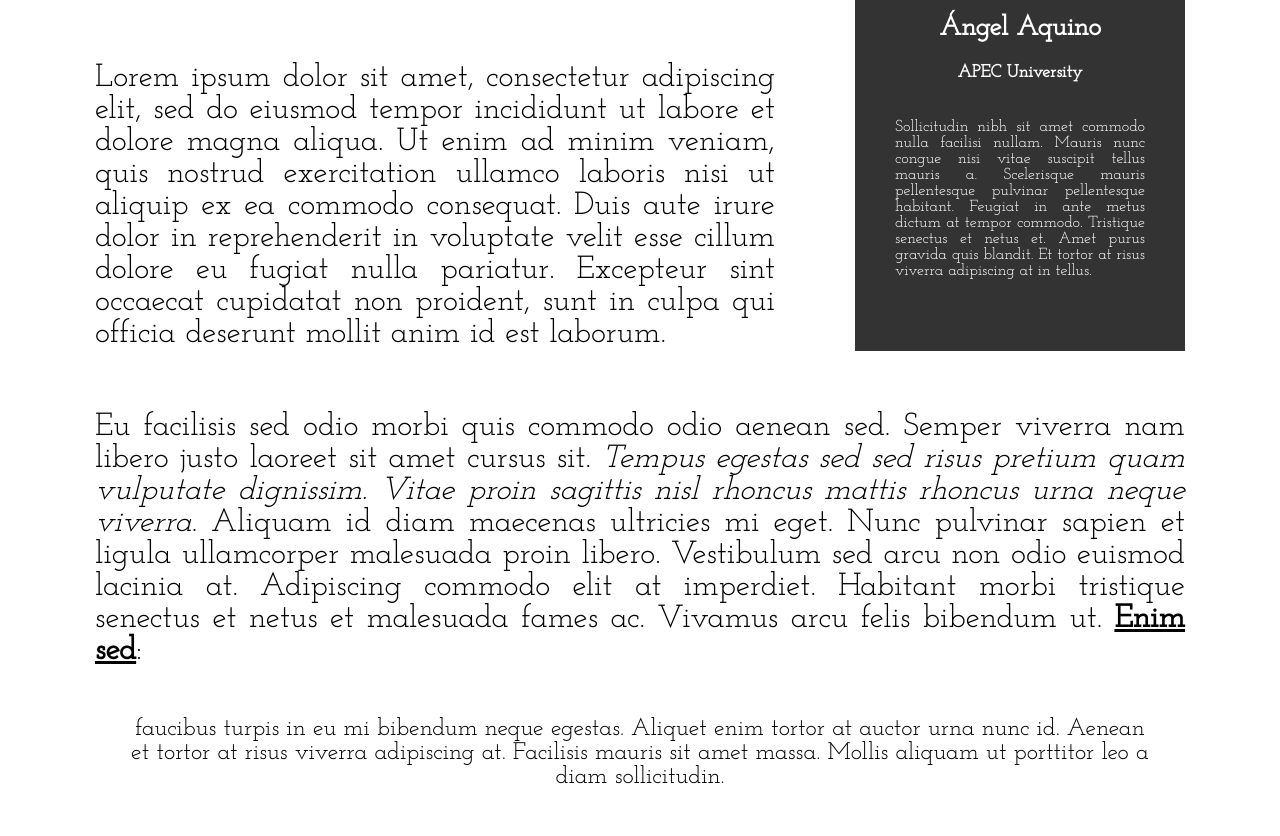
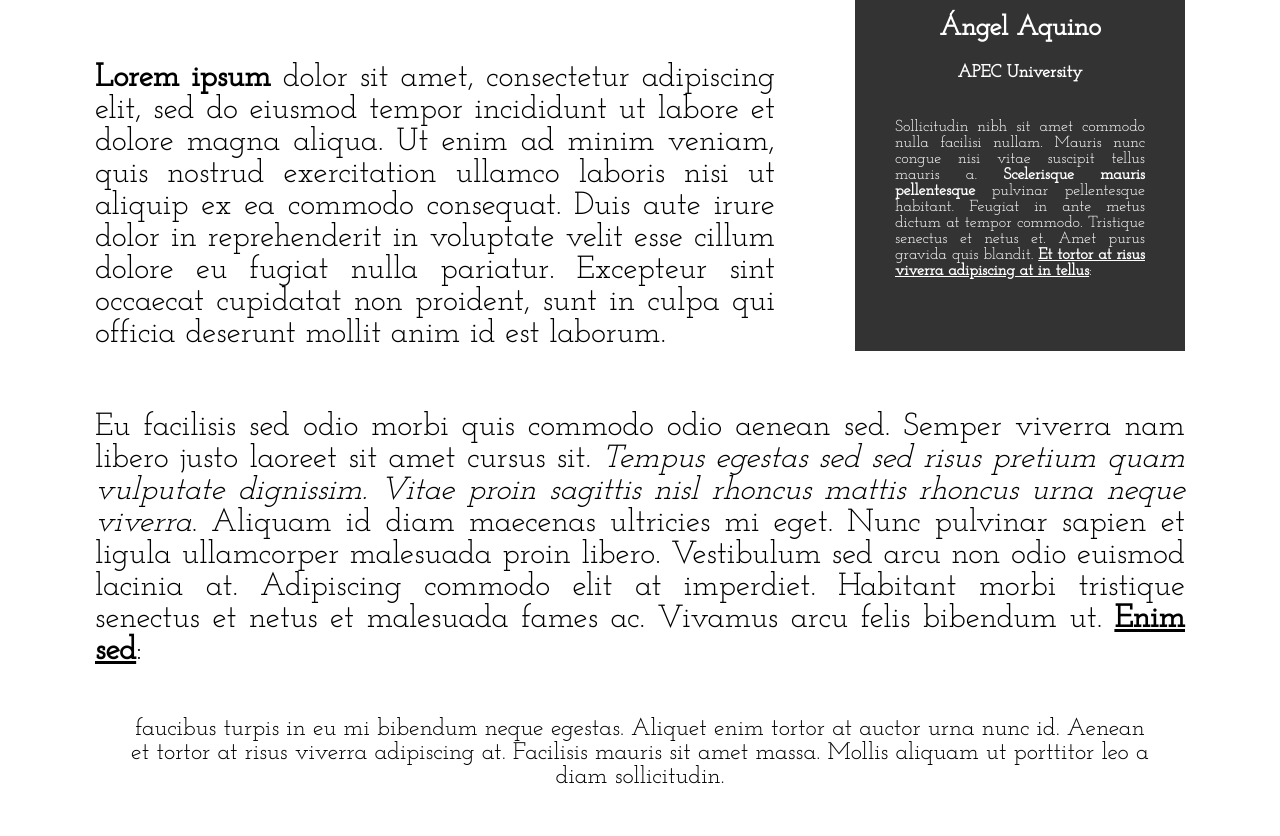
Before and after one commit to TheAngel12/D-Angelo, a plain HTML site: page posts/italy-post.html in a window 1280 px wide. Shown: the part 1326-2162 px from the top of the page. Drawn offline with Linux system fonts and the light colour scheme; a web font is replaced by a local one.

Commit message:
Post content fixed 2.0

```diff
--- a/posts/italy-post.html
+++ b/posts/italy-post.html
@@ -32,7 +32,8 @@
                 <div class="post">
                     <div class="content">
                         <h1>Italy</h1>
-                        <p><bold>Lorem ipsum</bold> dolor sit amet, consectetur adipiscing elit, sed do eiusmod tempor
+                        <p><strong>Lorem ipsum</strong> dolor sit amet, consectetur adipiscing elit, sed do eiusmod
+                            tempor
                             incididunt ut labore et dolore magna aliqua. Ut enim ad minim veniam, quis nostrud
                             exercitation
                             ullamco laboris nisi ut aliquip ex ea commodo consequat. Duis aute irure dolor in
@@ -46,12 +47,12 @@
                         <h3>APEC University</h3>
                         <p>Sollicitudin nibh sit amet commodo nulla facilisi nullam. Mauris nunc congue nisi vitae
                             suscipit
-                            tellus mauris a. <bold>Scelerisque mauris pellentesque</bold> pulvinar pellentesque
+                            tellus mauris a. <strong>Scelerisque mauris pellentesque</strong> pulvinar pellentesque
                             habitant. Feugiat in
                             ante
                             metus dictum at tempor commodo. Tristique senectus et netus et. Amet purus gravida quis
                             blandit.
-                            Et <underline>tortor</underline> at risus viverra adipiscing at in tellus.</p>
+                            <span class="underline">Et tortor at risus viverra adipiscing at in tellus</span>:</p>
                     </sidebar>
                     <div class="more-content">
                         <p>Eu facilisis sed odio morbi quis commodo odio aenean sed. Semper viverra nam
```
Also changed, not shown: posts/new-york-post.html (+4 -3 lines), posts/pancakes-post.html (+4 -3 lines), posts/pizza-post.html (+4 -3 lines), posts/somewhere-post.html (+4 -3 lines).
